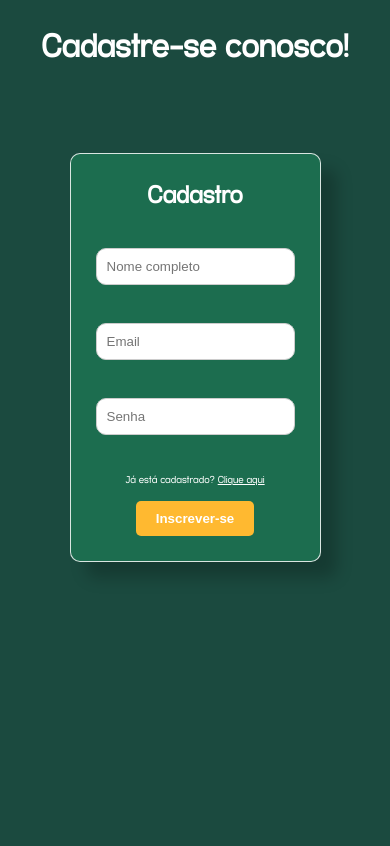
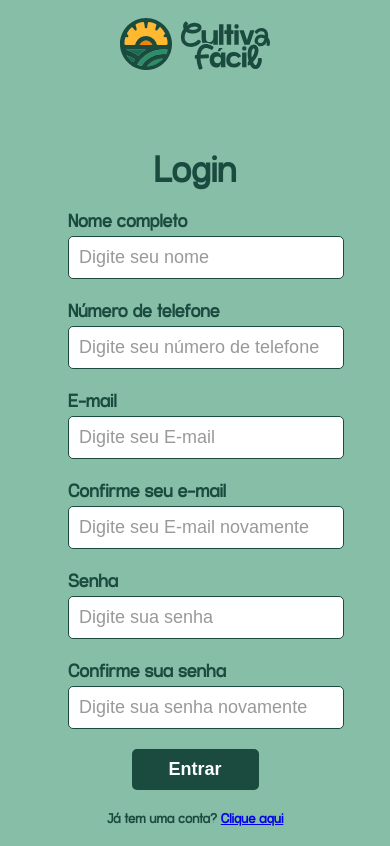
Before and after one commit to MatheusMV05/Projetos-2---G1, a Django app: template g1_agro_app/ryb_agro_app/templates/ryb_agro_app/cadastro.html in a window 390 px wide. Before the commit the page ends 572 px from the top, so only its background shows below. Run offline with Django 5.2, Linux system fonts and the light colour scheme; the template is opened without the code that fills it, so the values that code supplies are empty.

Commit message:
atualização cadastro (falta consertar scroll)

```diff
--- a/g1_agro_app/ryb_agro_app/templates/ryb_agro_app/cadastro.html
+++ b/g1_agro_app/ryb_agro_app/templates/ryb_agro_app/cadastro.html
@@ -11,21 +11,69 @@
 
 <body class="gojali-regular">
 
-    <div class="horizontal">
-        <div class="header-container">
-            <h1>Cadastre-se conosco!</h1>
-            <img src="img/undraw_farm_girl_dnpe (3).svg" alt="">
+    <div class="container">
+        <div class="logo">
+            <img src="img/Logomarca Horizontal.svg" alt="">
         </div>
+        <h1>
+            Login
+        </h1>
+        <form>
 
-        <div class="container">
-            <form>
-                <h2>Cadastro</h2>
-                <input type="text" id="username" name="username" placeholder="Nome completo" required><br><br>
-                <input type="email" id="email" name="email" placeholder="Email" required><br><br>
-                <input type="password" id="password" name="password" placeholder="Senha" required><br><br>
-                <p>Já está cadastrado? <a href="login.html">Clique aqui</a></p>
-                <input type="submit" value="Inscrever-se">
-            </form>
+            <div class="form_grid">
+
+                <div>
+                    <label for="name">
+                        Nome completo
+                    </label>
+                    <input id="name" name="name" type="text" placeholder="Digite seu nome" />
+                </div>
+
+                <div>
+                    <label for="numero">
+                        Número de telefone
+                    </label>
+                    <input id="numero" name="numero" type="text" placeholder="Digite seu número de telefone" />
+                </div>
+
+                <div>
+                    <label for="email">
+                        E-mail
+                    </label>
+                    <input id="email" name="email" type="email" placeholder="Digite seu E-mail" />
+                </div>
+
+                <div>
+                    <label for="email">
+                        Confirme seu e-mail
+                    </label>
+                    <input id="email" name="email" type="email" placeholder="Digite seu E-mail novamente" />
+                </div>
+
+                <div>
+                    <label for="password">
+                        Senha
+                    </label>
+                    <input id="password" name="password" type="password" placeholder="Digite sua senha" />
+                </div>
+
+                <div>
+                    <label for="password">
+                        Confirme sua senha
+                    </label>
+                    <input id="password" name="password" type="password" placeholder="Digite sua senha novamente" />
+                </div>
+            </div>
+
+            <button type="submit" class="submit">
+                Entrar
+            </button>
+        </form>
+        <div class="register-link">
+            Já tem uma conta?
+            <a href="login.html">
+                Clique aqui
+            </a>
         </div>
     </div>
 
--- a/g1_agro_app/ryb_agro_app/templates/ryb_agro_app/css/cadastro.css
+++ b/g1_agro_app/ryb_agro_app/templates/ryb_agro_app/css/cadastro.css
@@ -1,139 +1,138 @@
-* {
-    box-sizing: border-box;
+body {
+    background-color: #2c8d6690;
+    display: flex;
+    justify-content: center;
+    align-items: center;
+    max-height: 100vh;
+    max-width: 100vw;
     margin: 0;
-    padding: 0;
 }
 
-body {
-    background-color: #1b4a3f;
-    height: 100%;
-}
-
-.horizontal {
-    display: flex;
-    flex-direction: row;
-    align-items: center;
-    justify-content: center;
-    margin-top: 3vh;
-}
-
-.header-container {
-    display: flex;
-    flex-direction: column;
-    align-items: center;
-    width: 40vw;
-    margin-left: 5vw;
-}
-
-.header-container h1 {
-    color: #ffffff;
-    font-size: 4rem;
-    margin: 2rem 4rem;
-}
-
-.header-container img {
-    margin-top: 5vh;
-    width: 75%;
-}
-
-/* Container Styles */
 .container {
-    max-width: 300px;
-    margin: 20px auto;
-    padding: 2rem;
-    background-color: #1C6D4F;
-    border: 0.1rem solid #ffffffd4;
-    box-shadow: 1rem 1rem 1rem #00000036;
-    border-radius: 10px;
-}
-
-/* Form Styles */
-form {
-    display: flex;
-    flex-direction: column;
-    align-items: center;
+    width: 70vw;
+    text-align: center;
     padding: 20px;
 }
 
-form h2 {
-    color: #fff;
-    margin-bottom: 40px;
+.logo {
+    margin-bottom: 6rem;
+    /* Reduced margin to move the image upwards */
 }
 
-form p {
-    font-size: x-small;
-    margin-bottom: 1rem;
-    color: #ffffff;
+.logo img {
+    width: 150px;
 }
 
-form p a {
-    color: #ffffff;
+h1 {
+    font-size: 2.25rem;
+    font-weight: bold;
+    margin-bottom: 20px;
+    color: #1b4a3f;
 }
 
-input[type="text"],
-input[type="email"],
-input[type="password"] {
-    padding: 10px;
-    border: 1px solid #ccc;
-    border-radius: 10px;
-    width: 100%;
+label {
+    display: block;
+    text-align: left;
+    margin-bottom: 5px;
+    font-size: 1.125rem;
+    font-weight: bolder;
+    color: #1b4a3f;
 }
 
-input[type="submit"] {
-    padding: 10px 20px;
+input[type="email"],
+input[type="password"],
+input[type="text"] {
+    width: 100%;
+    padding: 10px;
+    margin-bottom: 20px;
+    border: 1px solid #1b4a3f;
+    border-radius: 5px;
+    font-size: 1.125rem;
+}
+
+input::placeholder {
+    color: #999999;
+}
+
+.recuperar {
+    font-size: 0.875rem;
+    font-weight: bolder;
+    margin-bottom: 1.5rem;
+    color: #1b4a3f;
+}
+
+.submit {
+    width: 50%;
+    margin: 0 auto;
+}
+
+button {
+    width: 100%;
+    padding: 10px;
+    background-color: #1b4a3f;
+    color: white;
     border: none;
     border-radius: 5px;
-    background-color: #ffb930;
-    color: #fff;
+    font-size: 1.125rem;
+    font-weight: bolder;
     cursor: pointer;
-    font-weight: 700;
 }
 
-input[type="submit"]:hover {
+button:hover {
     background-color: #d9d9d9;
     color: #1b4a3f;
 }
 
-/* Responsive Styles */
-@media only screen and (max-width: 600px) {
+.register-link {
+    margin-top: 20px;
+    font-size: 0.875rem;
+    font-weight: bolder;
+    color: #1b4a3f;
+}
 
-    .horizontal {
-        flex-direction: column;
-
+@media only screen and (min-width: 1024px) {
+    .form_grid {
+        width: 70vw;
+        display: grid;
+        grid-template-columns: 1fr 1fr;
+        /* Divide the container into two equal columns */
+        gap: 40px;
+        /* Add a gap between the columns */
+        text-align: center;
+        padding: 20px;
     }
 
-    .container {
-        margin: 20px auto;
-        padding: 10px;
+    .logo {
+        margin: 0 auto;
     }
 
-    .header-container {
-        margin-bottom: 1rem;
-    }
-
-    .header-container h1 {
-        font-size: 2.75rem;
-        margin: 0rem 0rem;
-    }
-
-    .header-container img {
-        display: none;
+    h1 {
+        text-align: center;
     }
 }
 
-@media only screen and (max-width: 440px) {
+@media only screen and (max-width: 500px) {
     .container {
-        margin: 10px auto;
-        padding: 5px;
+        width: 75%;
+        display: grid;
+        place-items: center;
     }
 
-    .header-container {
-        width: 80vw;
-        margin-left: 0;
-        margin-bottom: 5rem;
+    button {
+        width: 109%;
     }
 
-    .header-container h1 {
-        font-size: 2rem;
+    .recuperar {
+        font-size: smaller;
+        margin-top: -1rem;
+        margin-bottom: 1.5rem;
+    }
+
+    .register-link {
+        font-size: smaller;
+    }
+
+    .logo {
+        margin-bottom: 3rem;
     }
 }
```
